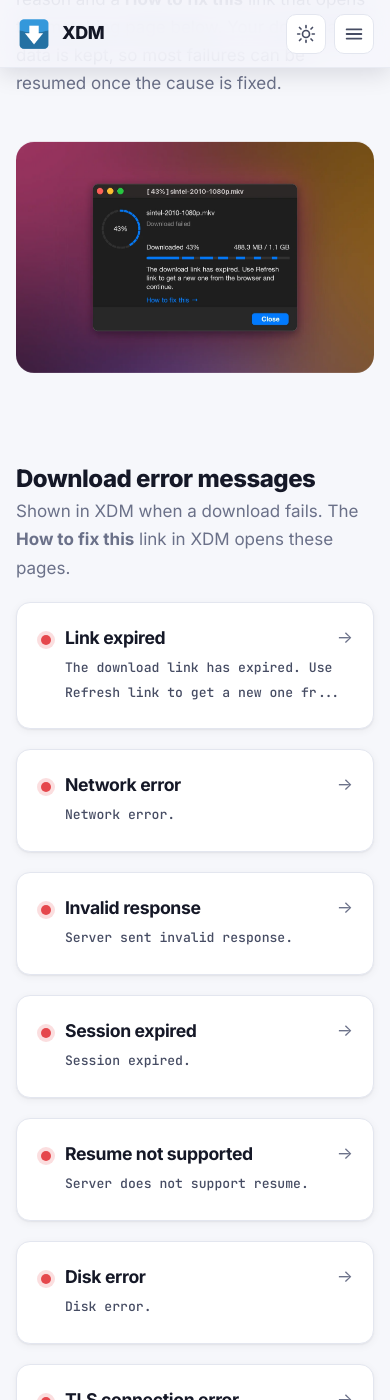
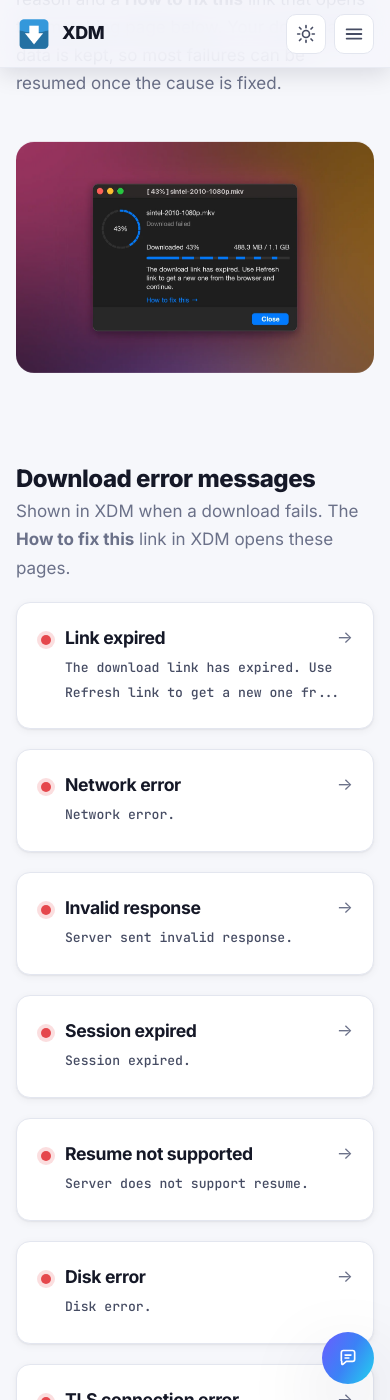
Before and after one commit to xdmweb/xdmweb.github.io, a Jekyll site: the page built from help/index.html, in a window 390 px wide and 1400 px high, scrolled down 572 px. Built offline with Jekyll 4.4.1, drawn with Linux system fonts in a browser that asks for light colours.

Commit message:
added help button

```diff
--- /dev/null
+++ b/_includes/help-fab.html
@@ -0,0 +1,4 @@
+<a class="help-fab" href="{{ site.forum_url }}" target="_blank" rel="noopener" aria-label="Ask a question on GitHub Discussions">
+  <svg viewBox="0 0 24 24" width="20" height="20" aria-hidden="true"><path d="M4 5.5A2.5 2.5 0 0 1 6.5 3h11A2.5 2.5 0 0 1 20 5.5v8a2.5 2.5 0 0 1-2.5 2.5H10l-4.2 3.6c-.5.4-1.3.1-1.3-.6V16A2.5 2.5 0 0 1 4 13.5z" fill="none" stroke="currentColor" stroke-width="2" stroke-linejoin="round"/><path d="M8.5 8.5h7M8.5 12h4.5" stroke="currentColor" stroke-width="2" stroke-linecap="round"/></svg>
+  <span class="help-fab-label">Ask on GitHub</span>
+</a>
--- a/_layouts/article.html
+++ b/_layouts/article.html
@@ -104,3 +104,7 @@
     </div>
   </div>
 </section>
+
+{%- if page.section == "help" or page.section == "errors" %}
+{% include help-fab.html %}
+{%- endif %}
--- a/assets/css/site.css
+++ b/assets/css/site.css
@@ -751,3 +751,19 @@
 .dl-home-os .os-card span:last-child { text-align: center; }
 .dl-home-note { margin-top: 14px !important; font-size: .86rem !important; color: var(--muted) !important; }
 @media (max-width: 860px) { .dl-home { grid-template-columns: 1fr; } }
+
+/* Floating "Ask on GitHub" button on help pages */
+.help-fab {
+  position: fixed; right: 24px; bottom: 24px; z-index: 55;
+  display: inline-flex; align-items: center; gap: 8px; padding: 12px 18px;
+  border-radius: 999px; background: var(--grad); color: #fff; font-weight: 600; font-size: .95rem;
+  text-decoration: none; box-shadow: var(--shadow-lg); transition: transform .15s ease, box-shadow .15s ease;
+}
+.help-fab:hover { color: #fff; text-decoration: none; transform: translateY(-2px); }
+.help-fab:focus-visible { outline: 3px solid var(--link); outline-offset: 3px; }
+.help-fab svg { flex: none; }
+@media (max-width: 640px) {
+  .help-fab { right: 16px; bottom: 16px; width: 52px; height: 52px; padding: 0; justify-content: center; }
+  .help-fab-label { display: none; }
+}
+@media (prefers-reduced-motion: reduce) { .help-fab { transition: none; } .help-fab:hover { transform: none; } }
--- a/help/index.html
+++ b/help/index.html
@@ -86,3 +86,5 @@
     </div>
   </div>
 </section>
+
+{% include help-fab.html %}
```
